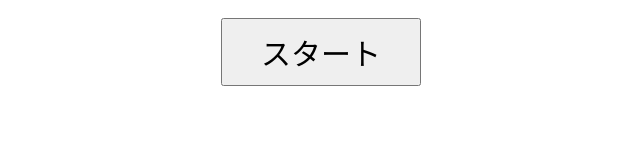
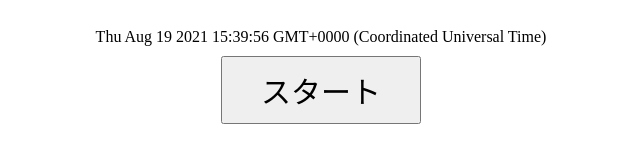
Before and after one commit to landwarrior/VariousHTML, a plain HTML site: page stopwatch.html in a window 1280 px wide. Shown: the whole page, without its empty margins (319-959 px from the left). Drawn offline with Linux system fonts and the light colour scheme.

Commit message:
show current time on the top of stop watch html

```diff
--- a/stopwatch.html
+++ b/stopwatch.html
@@ -35,6 +35,7 @@
     var id = null;
     var counter = null;
     window.onload = function() {
+      setInterval(now, 1000);
       document.getElementById('start').onclick = function() {
         start = Date.now();
         document.getElementById('start').classList.add('hidden');
@@ -53,6 +54,10 @@
         start = null;
       }
 
+    }
+    function now() {
+      var today = Date();
+      document.getElementById('now').innerText = today;
     }
     function timeCounter() {
       var epalsed_time = Date.now() - start;
@@ -80,6 +85,7 @@
 </head>
 <body>
   <div class="center">
+    <div id="now"></div>
     <button type="button" id="start" class="btn">スタート</button>
     <button type="button" id="stop" class="btn hidden">ストップ</button>
   </div>
```
